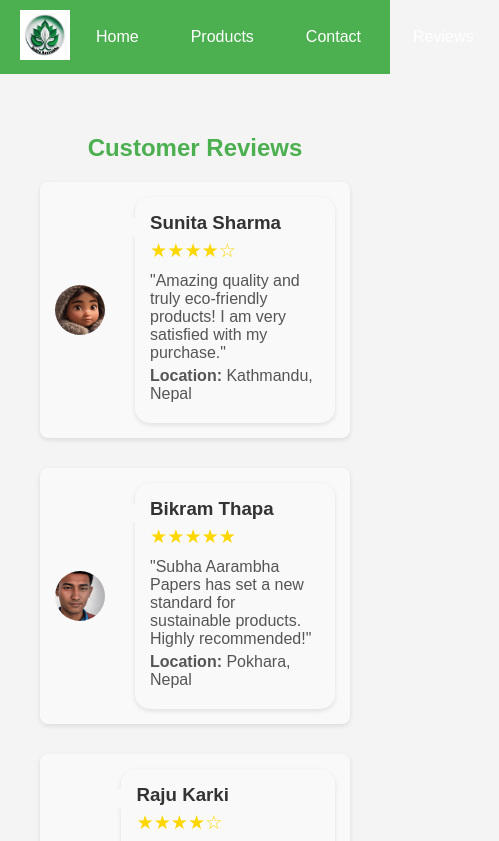
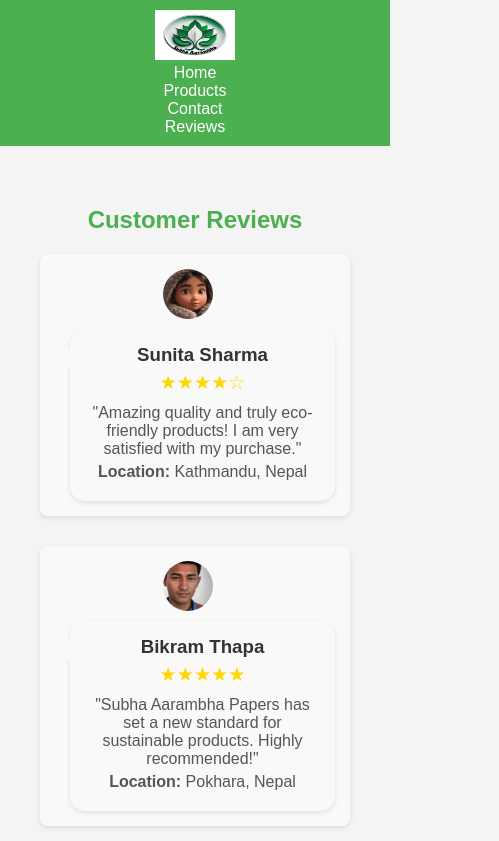
Before and after one commit to neupanedev1999/SubhaAarambha, a plain HTML site: page reviews.html in a window 390 px wide. Shown: the top 841 px of the page, 499 px wide, since content can reach past the window. Drawn offline with Linux system fonts and the light colour scheme.

Commit message:
Update styles.css

```diff
--- a/styles.css
+++ b/styles.css
@@ -413,3 +413,50 @@ footer p {
 .review-form button:hover {
     background-color: #45a049;
 }
+/* Mobile Styles */
+@media (max-width: 600px) {
+    header {
+        flex-direction: column;
+        text-align: center;
+    }
+
+    .logo {
+        margin: 0 auto;
+        width: 80px; /* Adjust logo size for mobile */
+    }
+
+    nav ul {
+        display: flex;
+        flex-direction: column;
+        align-items: center;
+    }
+
+    nav ul li {
+        margin: 10px 0;
+    }
+
+    /* Adjust product grid */
+    .product-grid {
+        display: grid;
+        grid-template-columns: 1fr; /* Single column for mobile */
+    }
+
+    /* Adjust reviews layout */
+    .review {
+        flex-direction: column;
+        align-items: center;
+    }
+
+    .review-photo {
+        margin-bottom: 10px;
+    }
+
+    .bubble {
+        max-width: 100%;
+        text-align: center;
+    }
+}
+img {
+    max-width: 100%;
+    height: auto;
+}
```
